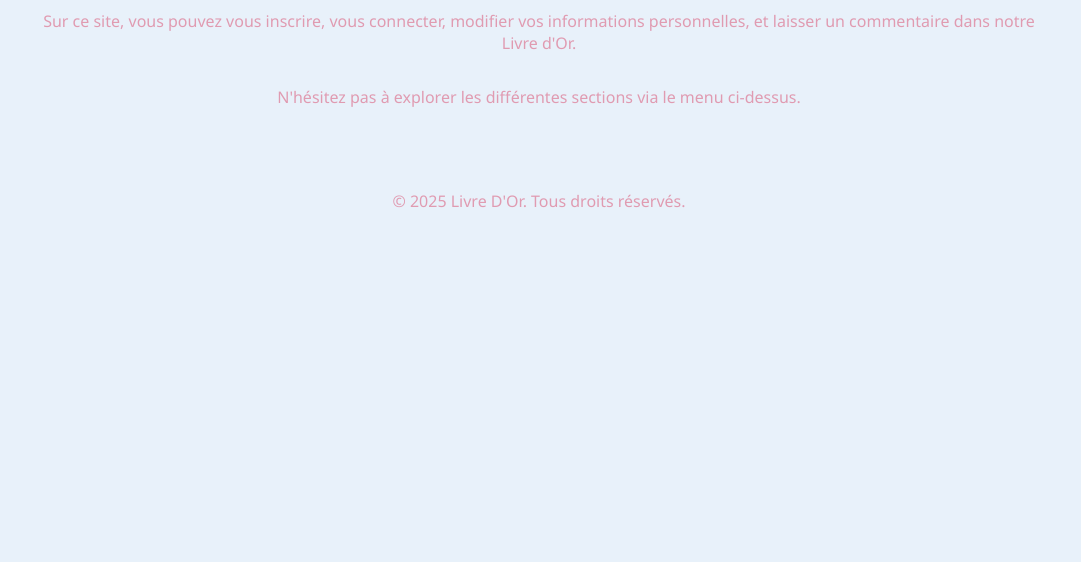
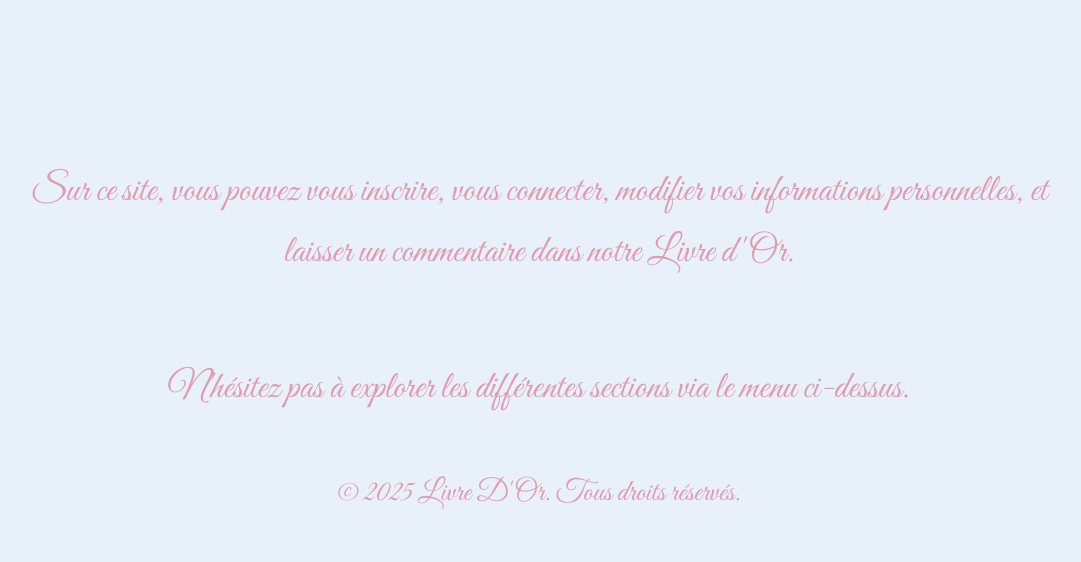
Before and after one commit to ennys-hammoud/projet-livreor, a PHP site: page / in a window 1280 px wide. Shown: the part 718-1280 px from the top of the page, without its empty margins (101-1182 px from the left). Before the commit the page ends 925 px from the top, so only its background shows below. Run offline with PHP 8.4, Linux system fonts and the light colour scheme.

Commit message:
ajout style css

```diff
--- a/index.php
+++ b/index.php
@@ -12,6 +12,7 @@ require_once 'classes/comment.php';
     <title>Accueil - Livre d'Or</title>
     <link rel="stylesheet" href="styles.css">
     <script src="livreor.js" defer></script>
+    <link href="https://fonts.googleapis.com/css2?family=Great+Vibes&display=swap" rel="stylesheet">
 </head>
 <body>
      <!-- Navigation -->
--- a/styles.css
+++ b/styles.css
@@ -1,6 +1,5 @@
 /* Style global du body */
 body {
-    font-family: 'Segoe UI', Tahoma, Geneva, Verdana, sans-serif;
     background-color: #e8f1fa;
     margin: 0;
     padding: 0;
@@ -12,13 +11,17 @@ body {
     height: 100vh;
 }
 
+body, h1, h2, h3, p, a, button {
+    font-family: 'Great Vibes', cursive;
+}
+
 /* Style du header */
 header {
     background-color: #e8f1fa;
     color: #e09bb1;
     padding: 20px 0;
     text-align: center;
-    font-size: 30px;
+    font-size: 40px;
     font-weight: bold;
     border-bottom: 3px solid #e8f1fa;
     width: 100%;
@@ -27,6 +30,7 @@ header {
 
 /* === Image sous le titre === */
 .image-banniere img {
+    position: relative;
     width: 100%;
     height: 400px;
     object-fit: cover;
@@ -42,16 +46,18 @@ header {
     margin: auto;
     padding: 30px;
     border-radius: 10px;
-    text-align: center; /* Centre le texte */
+    text-align: center;
     display: flex;
     flex-direction: column;
+    font-size: 38px;
+    line-height: 1.6;
+    color: #e09bb1;
     align-items: center;
     justify-content: center;
-    box-shadow: none; /* Enlève l'ombre */
-    background-color: transparent; /* Enlève le fond blanc */
-    margin-top: -3%;
+    background-color: transparent;
+    margin-top: 2%;
+
 }
-
 /* Formulaire */
 form {
     background-color: #fff1e5; /* Fond beige clair pour le formulaire */
@@ -114,7 +120,7 @@ nav ul li {
 nav ul li a {
     text-decoration: none;
     color: #e09bb1; /* Bleu pastel pour les liens */
-    font-size: 18px;
+    font-size: 30px;
     font-weight: bold;
     padding: 10px 20px;
     border-radius: 25px;
@@ -166,9 +172,9 @@ footer {
     color: #e09bb1;
     border-top-left-radius: 10px;
     border-top-right-radius: 10px;
-    font-size: 16px;
+    font-size: 30px;
     width: 100%;
-    margin-top: auto; /* Utilise margin-top: auto pour pousser le footer en bas */
+    margin-top: -5%; /* Utilise margin-top: auto pour pousser le footer en bas */
     position: relative; /* Plus besoin d'absolute */
 }
 
@@ -439,6 +445,7 @@ body.page-livre-or .pagination a {
     padding: 8px 12px;
     border-radius: 5px;
     transition: background-color 0.3s;
+    margin-top: -5%;
 }
 
 body.page-livre-or .pagination a.active {
```
